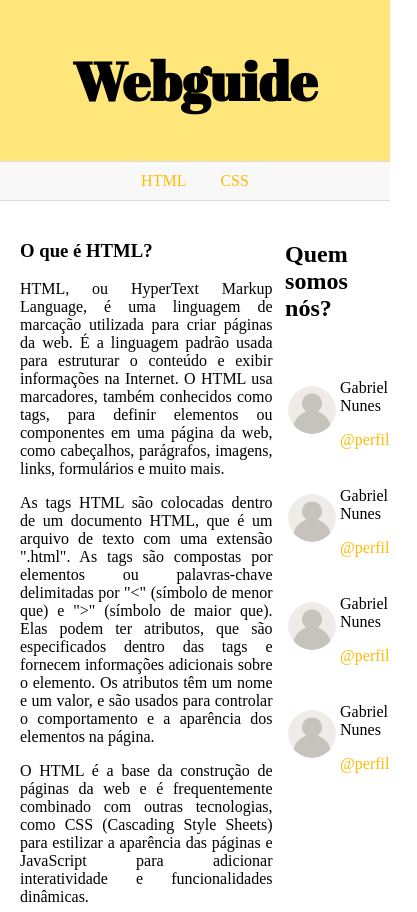
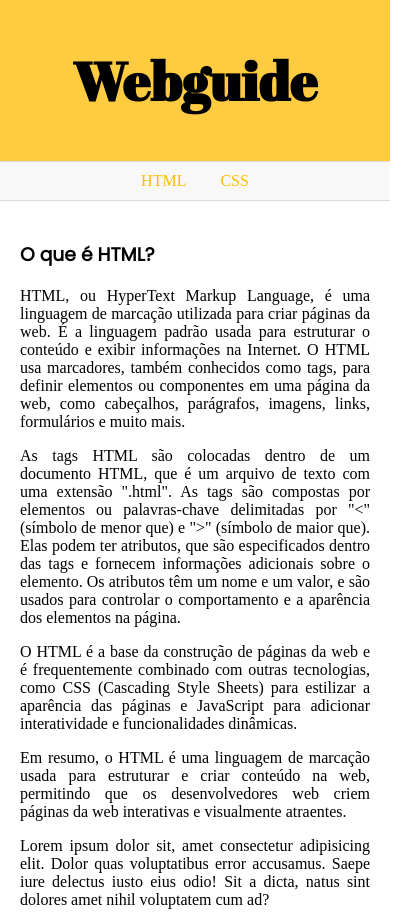
Before and after one commit to Joicepsilvaa/webguide-html-css, a plain HTML site: page index.html in a window 390 px wide. Shown: the top 912 px of the page, 417 px wide, since content can reach past the window. Drawn offline with Linux system fonts and the light colour scheme; no server answers.

Commit message:
Responsividade aplicada

```diff
--- a/style.css
+++ b/style.css
@@ -1,5 +1,7 @@
 @charset "UTF-8";
 @import url('https://fonts.googleapis.com/css2?family=Abril+Fatface&display=swap');
+@import url('https://fonts.googleapis.com/css2?family=Poppins&display=swap');
+
 
 * { /*O asterisco serve para refernciar todo o documento html*/
     box-sizing: border-box;
@@ -8,6 +10,7 @@
 body {
     margin: 0;
     padding: 0;
+    overflow-x: hidden;
 }
 
 aside {
@@ -52,10 +55,14 @@ section#cabeçalho {
     margin: 0;
     font-size: 40pt;
     font-family: 'Abril Fatface', cursive;
-    background-color: #FFE67A;
+    background-color: #fecb41;
     align-items: center;
     justify-content: center;
     display: flex;
+}
+
+h1 {
+    font-family: 'Poppins', sans-serif;
 }
 
 nav {
@@ -105,10 +112,21 @@ img {
     color: black;
 }
 
-@media (max-width: 720px) {
+@media (max-width: 960px) {
     .user_image {
         width: 48px;
         height: 48px;
         border-radius: 50%;
     }
 }
+
+@media (max-width: 720px) {
+    aside {
+        display: none;
+    }
+
+    section#conteudo {
+        width: 100%;
+    }
+
+}
```
